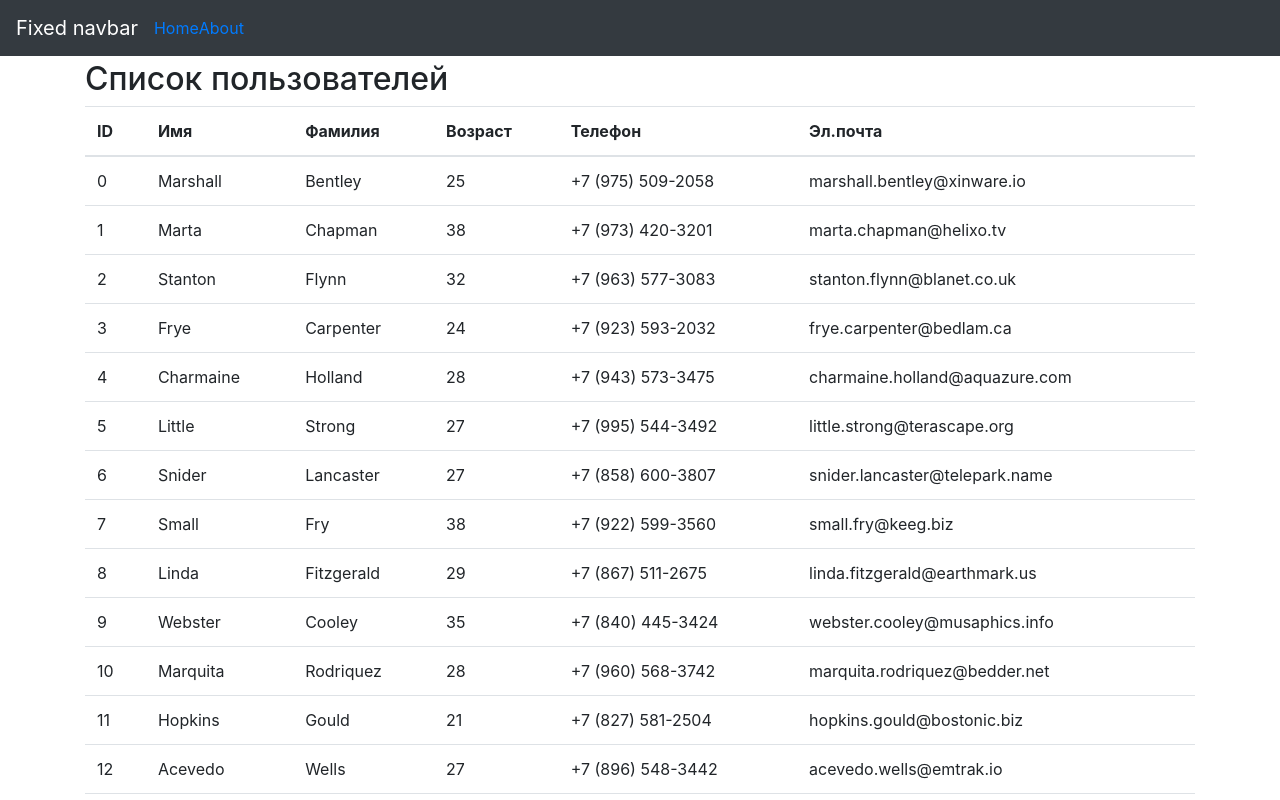
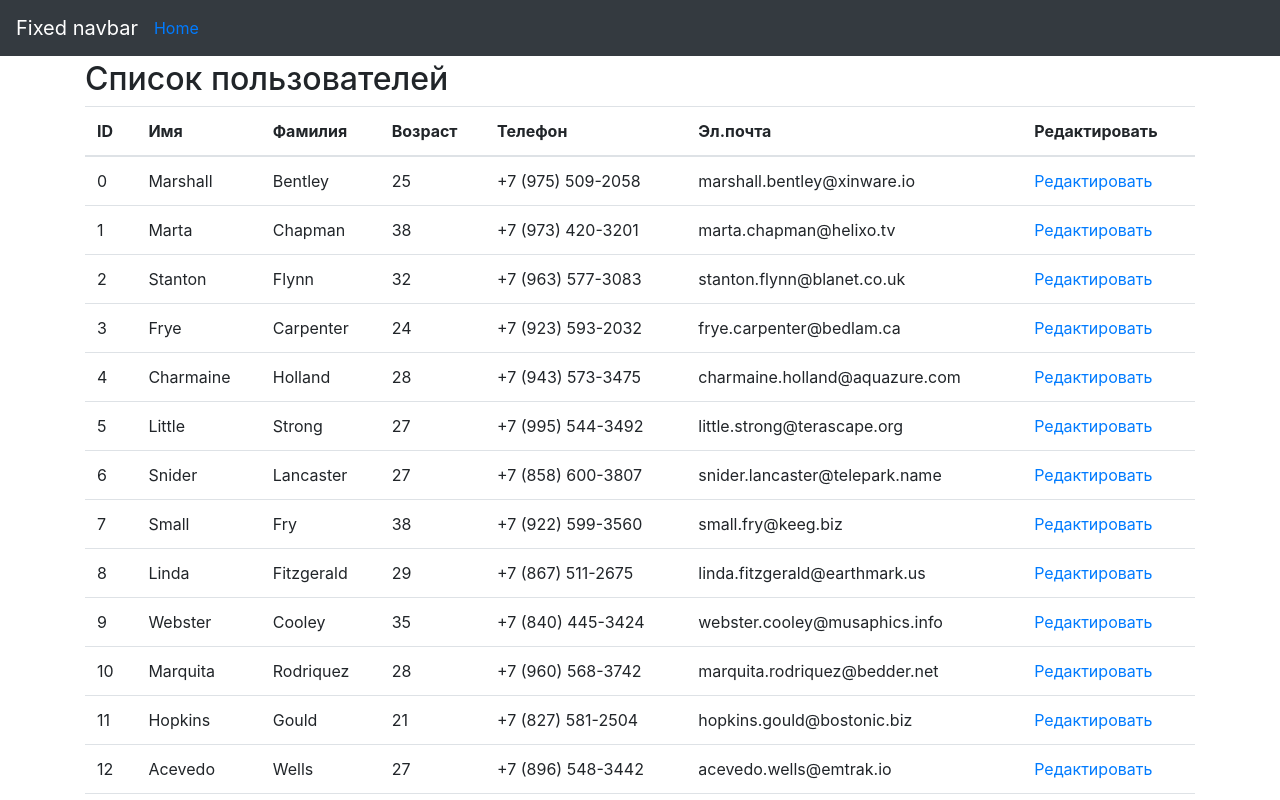
Before and after one commit to guitaroff/vue-cli-20190225, a Vue app: page /#/ in a window 1280 px wide. Shown: the top 800 px of the page. Built offline with nearby package versions, Linux system fonts and the light colour scheme; data requests are answered from the project's data file.

Commit message:
adds editAccount page

```diff
--- a/src/App.vue
+++ b/src/App.vue
@@ -18,9 +18,6 @@
           <li class="nav-item active">
             <router-link to="/">Home</router-link>
           </li>
-          <li class="nav-item">
-            <router-link to="/about">About</router-link>
-          </li>
         </ul>
       </div>
     </nav>
--- /dev/null
+++ b/src/components/UserData.vue
@@ -0,0 +1,17 @@
+<template>
+  <div>
+    User Data
+  </div>
+</template>
+
+<script>
+export default {
+  name: 'UserData',
+  props: {
+    user: {
+      type: Object,
+      required: true
+    }
+  }
+}
+</script>
--- a/src/components/UsersList.vue
+++ b/src/components/UsersList.vue
@@ -9,6 +9,7 @@
           <th scope="col">Возраст</th>
           <th scope="col">Телефон</th>
           <th scope="col">Эл.почта</th>
+          <th scope="col">Редактировать</th>
         </tr>
       </thead>
       <tbody>
@@ -19,6 +20,11 @@
           <td>{{ user.age }}</td>
           <td>{{ user.phone }}</td>
           <td>{{ user.email }}</td>
+          <td>
+            <router-link :to="{ name: 'editAccount', params: { accountId: user.id } }"
+              >Редактировать</router-link
+            >
+          </td>
         </tr>
       </tbody>
     </table>
--- a/src/router.js
+++ b/src/router.js
@@ -2,6 +2,7 @@ import Vue from 'vue'
 import Router from 'vue-router'
 
 import Home from '@/views/Home.vue'
+import EditAccount from '@/views/EditAccount.vue'
 
 Vue.use(Router)
 
@@ -13,9 +14,9 @@ export default new Router({
       component: Home
     },
     {
-      path: '/about',
-      name: 'about',
-      component: () => import(/* webpackChunkName: "about" */ './views/About.vue')
+      path: '/editaccount',
+      name: 'editAccount',
+      component: EditAccount
     }
   ]
 })
--- a/src/views/About.vue
+++ /dev/null
@@ -1,5 +0,0 @@
-<template>
-  <div class="about">
-    <h1>This is an about page</h1>
-  </div>
-</template>
--- /dev/null
+++ b/src/views/EditAccount.vue
@@ -0,0 +1,25 @@
+<template>
+  <div>
+    <h2>Редактирование профиля</h2>
+    <!-- <div v-if="!users.length" class="alert alert-warning">
+      Загрузка...
+    </div> -->
+    <edit-account v-bind:user="user"></edit-account>
+  </div>
+</template>
+
+<script>
+import UserData from '@/components/UserData.vue'
+
+export default {
+  name: 'editAccount',
+  components: {
+    'edit-account': UserData
+  },
+  data: function() {
+    return {
+      user: []
+    }
+  }
+}
+</script>
```
